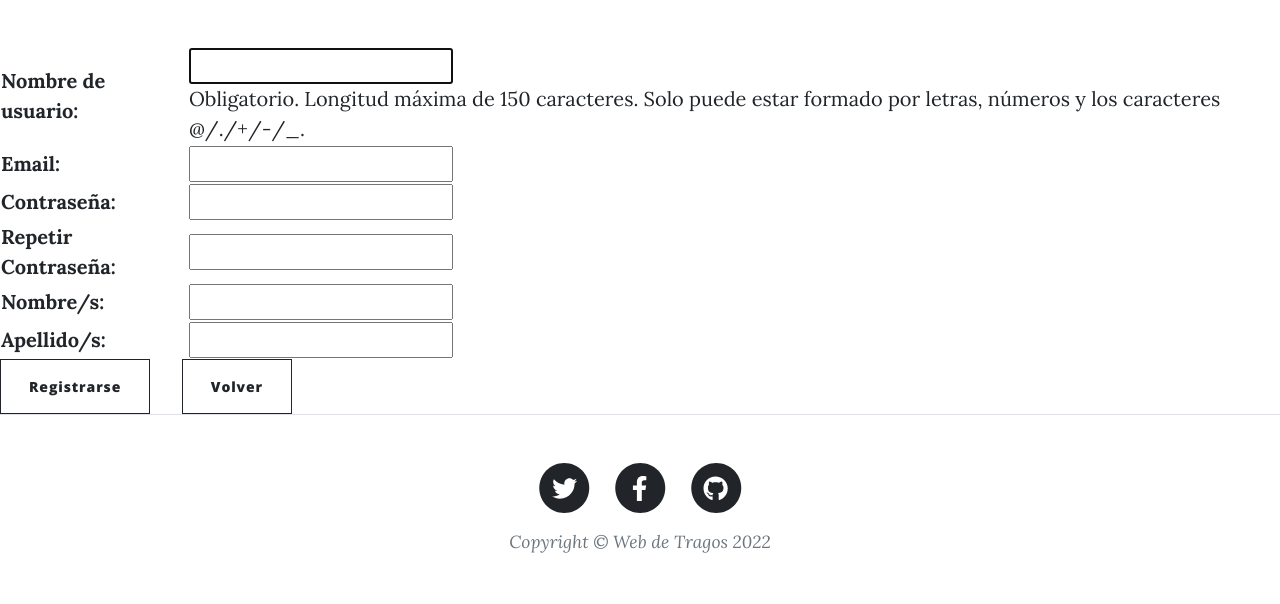
After one commit to charly130881/web-de-tragos, a Django app: page /accounts/register in a window 1280 px wide. The commit adds this page. Shown: the part 629-1233 px from the top of the page. Run offline with Django 4.2, Linux system fonts and the light colour scheme; some libraries are stand-ins or nearby versions.

Commit message:
Se agrego autenticacion

```diff
--- a/bartender/settings.py
+++ b/bartender/settings.py
@@ -80,7 +80,7 @@
         'ENGINE': 'django.db.backends.postgresql_psycopg2',
         'NAME': 'Bartender',
         'USER': 'postgres',
-        'PASSWORD': 'lucca123',
+        'PASSWORD': 'postgres',
         'HOST': 'localhost',
         'PORT': '5432'
     }
--- a/templates/web_de_tragos/publica/base.html
+++ b/templates/web_de_tragos/publica/base.html
@@ -31,8 +31,24 @@
                         <li class="nav-item"><a class="nav-link px-lg-3 py-3 py-lg-4" href={% url 'about' %}>About</a></li>
                         <li class="nav-item"><a class="nav-link px-lg-3 py-3 py-lg-4" href={% url 'tragos' %}>Tragos</a></li>
                         <li class="nav-item"><a class="nav-link px-lg-3 py-3 py-lg-4" href={% url 'contacto' %}>Contacto</a></li>
+                        {% if user.is_authenticated %}
+                            <li class="nav-item"><a class="nav-link px-lg-3 py-3 py-lg-4">Bienvenido\a, {{ user.username }}</a></li>
+                            <li class="nav-item"><a class="nav-link px-lg-3 py-3 py-lg-4" href={% url 'logout' %}>Cerrar Sesión</a></li>
+                        {% else %}
+                        <li class="nav-item"><a class="nav-link px-lg-3 py-3 py-lg-4" href={% url 'login' %}>Iniciar Sesion</a></li>
+                        <li class="nav-item"><a class="nav-link px-lg-3 py-3 py-lg-4" href={% url 'registro' %}>Registrarse</a></li>
+                        {% endif %}
                     </ul>
                 </div>
+{% comment %}                 <div class="col-md-3 text-end">
+                    {% if user.is_authenticated %}
+                        <p type="text" style="display: inline" class="">Bienvenido\a, {{ user.username }}.</p>
+                        <a type="button" href="{% url 'logout' %}" class="btn btn-outline-primary me-2">Cerrar Sesión</a>
+                    {% else %}
+                        <a type="button" href="{% url 'login' %}" class="btn btn-outline-primary me-2">Iniciar Sesión</a>
+                        <a type="button" href="{% url 'registro' %}" class="btn btn-dark">Registrarse</a>
+                    {% endif %}
+                </div> {% endcomment %}
             </div>
         </nav>
         <!-- Page Header-->
--- /dev/null
+++ b/templates/web_de_tragos/publica/register.html
@@ -0,0 +1,14 @@
+{% extends 'web_de_tragos/publica/base.html' %} {% block contenido %} {% if form.erros %}
+<p style="color: red;">Están mal los datos, revisar</p>
+{% endif %}
+
+<form action="" method="POST" enctype="multipart/form-data">
+    {% csrf_token %}
+    <table>
+        {{form.as_table}}
+    </table>
+
+    <button class="btn btn-outline-dark " type="submit" id="submit">Registrarse</button>&nbsp;&nbsp;&nbsp;&nbsp;&nbsp;&nbsp;<a class="btn btn-outline-dark" href="{% url 'inicio' %}">Volver</a>
+</form>
+
+{% endblock contenido %}
--- a/web_de_tragos/forms.py
+++ b/web_de_tragos/forms.py
@@ -1,6 +1,8 @@
 from django import forms
-from django.forms import ValidationError
+from django.forms import ValidationError, DateField, EmailField, CharField, Form, ImageField, PasswordInput, SlugField
 from .models import Receta, Tamaño, Caracteristica, Funcion
+from django.contrib.auth.forms import UserCreationForm
+from django.contrib.auth.models import User
 
 
 def solo_caracteres(value):
@@ -84,3 +86,17 @@
     class Meta:
         model = Caracteristica
         fields = '__all__'
+
+
+class UserRegisterForm(UserCreationForm):
+
+    email = EmailField()
+    password1 = CharField(label='Contraseña', widget=forms.PasswordInput)
+    password2 = CharField(label='Repetir Contraseña', widget=forms.PasswordInput)
+    first_name = CharField(label='Nombre/s', widget=forms.TextInput)
+    last_name = CharField(label='Apellido/s', widget=forms.TextInput)
+
+    class Meta:
+        model = User
+        fields = ['username', 'email', 'password1', 'password2', 'first_name', 'last_name']
+        help_text = {k:"" for k in fields}
--- a/web_de_tragos/urls.py
+++ b/web_de_tragos/urls.py
@@ -2,6 +2,8 @@
 from . import views
 from django.conf import settings
 from django.conf.urls.static import static
+from .views import UserCreateView
+from django.contrib.auth.views import LogoutView, LoginView
 
 
 urlpatterns = [
@@ -10,4 +12,10 @@
     path('tragos/',views.tragos,name='tragos'),
     path('contacto/',views.contacto,name='contacto'),
     path('receta/<int:nro_id>',views.receta, name='receta'),
+
+     # Login
+    # path('accounts/', include('django.contrib.auth.urls')),
+    path('accounts/login/', LoginView.as_view(template_name='web_de_tragos/publica/login.html'), name='login'),
+    path('accounts/register', UserCreateView.as_view(template_name='web_de_tragos/publica/register.html'), name='registro'),
+    path('accounts/logout/', LogoutView.as_view(template_name='web_de_tragos/publica/logout.html'), name='logout'),
 ]
--- a/web_de_tragos/views.py
+++ b/web_de_tragos/views.py
@@ -2,15 +2,16 @@
 from multiprocessing import context
 from django.http import HttpResponse, JsonResponse
 from django.template import loader
-from django.urls import reverse
+from django.urls import reverse, reverse_lazy
 from .forms import ContactoForm, RecetaFormValidado, TamañoForm, CaracteristicaForm, FuncionForm
-from .forms import ContactoForm, RecetaForm, RecetaFormValidado
+from .forms import ContactoForm, RecetaForm, RecetaFormValidado, UserRegisterForm
 from django.contrib import messages
 from datetime import datetime
 from .models import Receta, Tamaño, Caracteristica, Funcion
 from django.views import View
-from django.views.generic import ListView
-
+from django.views.generic import ListView, CreateView
+from django.contrib.auth.models import User
+from django.contrib.auth.decorators import login_required
 # Create your views here.
 
 def index(request):
@@ -25,6 +26,7 @@
     recetas = Receta.objects.all().order_by('fecha_creacion')
     return render(request, 'web_de_tragos/publica/tragos.html',{'tragos':recetas})
 
+@login_required
 def receta(request, nro_id):
     receta = Receta.objects.get(id=nro_id)
     return render(request, 'web_de_tragos/publica/receta.html', {'receta':receta, 'nro_id':nro_id})
@@ -40,3 +42,12 @@
         # Creo el formulario vacío con los valores por defecto
         contacto_form = ContactoForm()
     return render(request, "web_de_tragos/publica/contacto.html", {'contacto_form': contacto_form})
+
+class UserCreateView(CreateView):
+    model = User
+    succes_url = reverse_lazy('login.html')
+    template_name = 'register.html'
+    form_class = UserRegisterForm
+
+    def get_success_url(self):
+        return reverse('login')
```
Also changed, not shown: templates/web_de_tragos/publica/login.html (added, +15 -0 lines).
